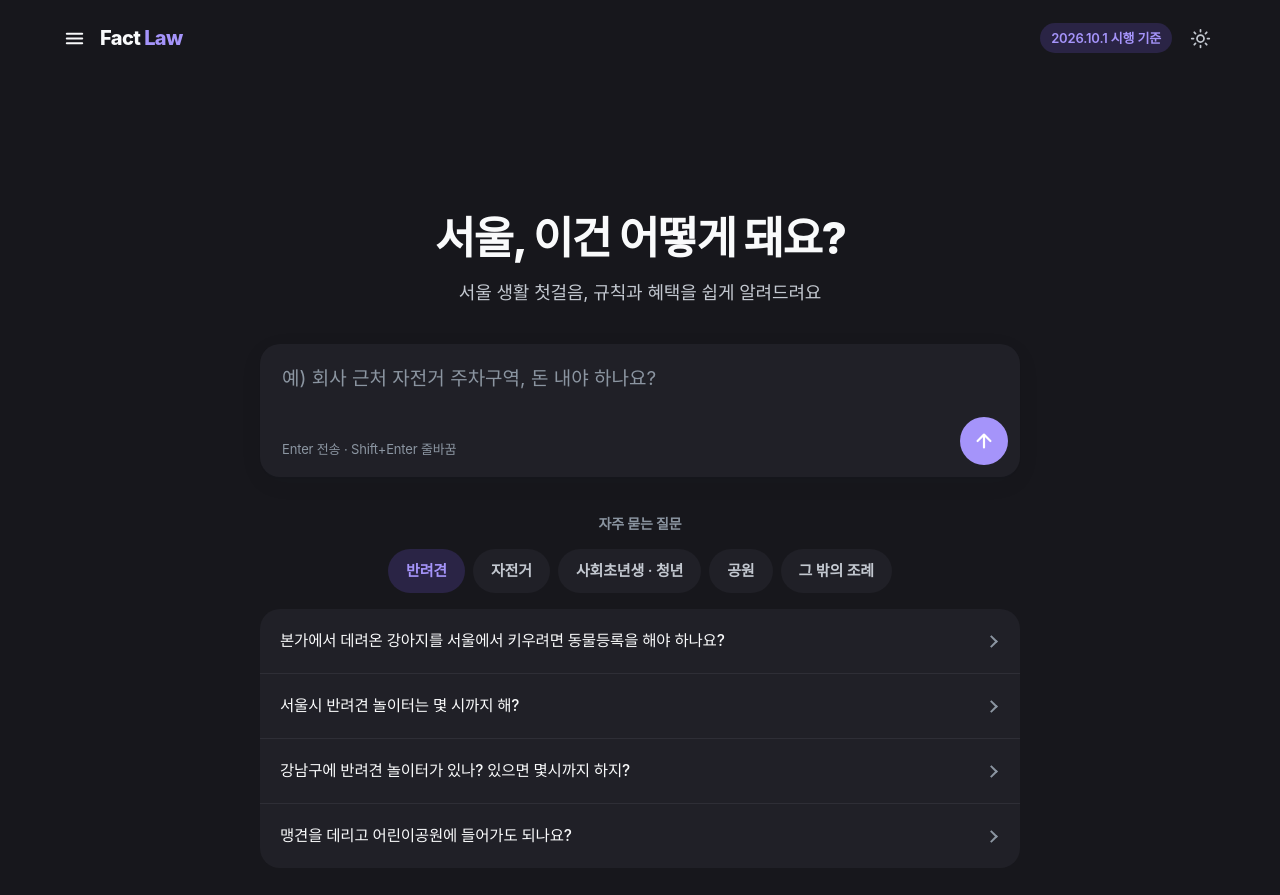
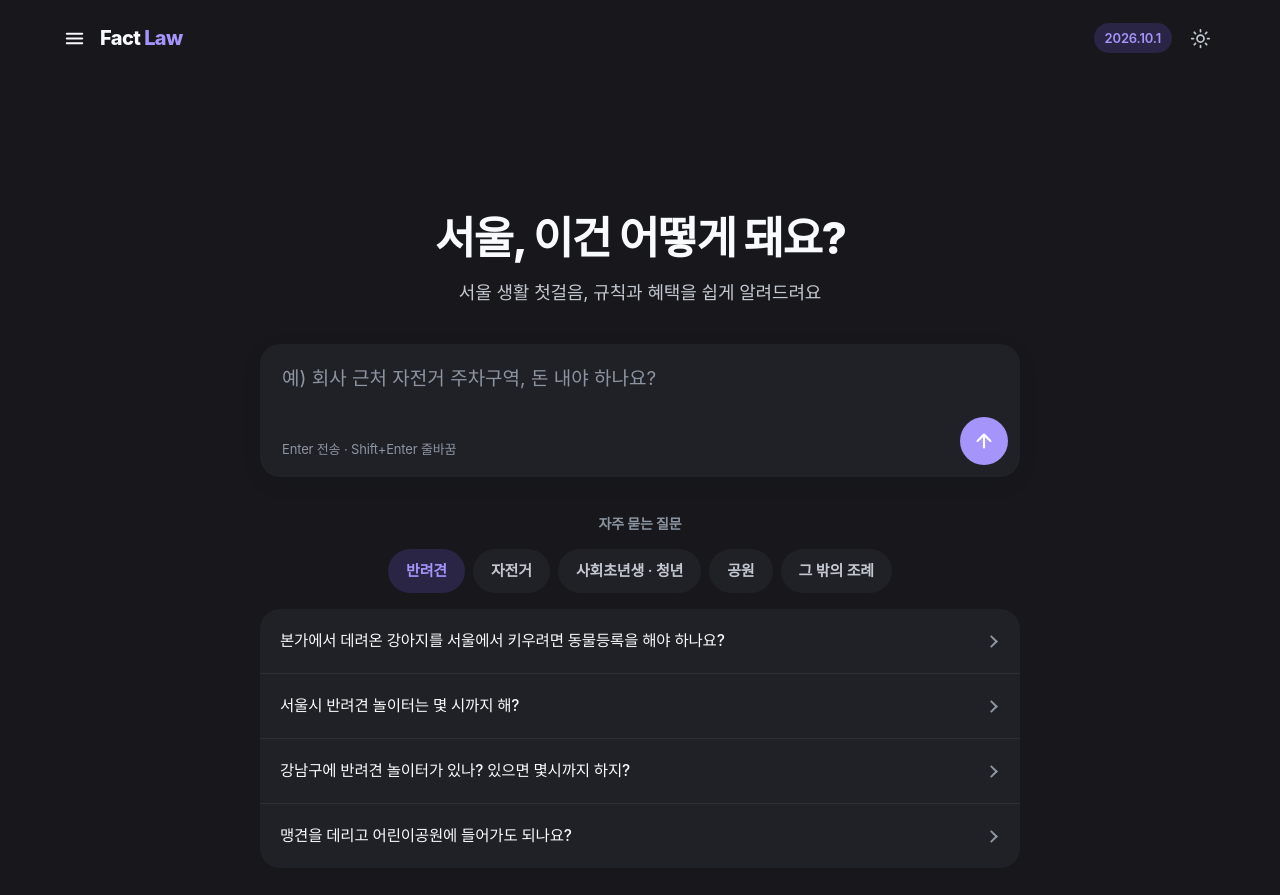
Before and after one commit to hwcho1120/AI-Q-A, a plain HTML site: page static/factlaw.html in a window 1280 px wide. Shown: the top 895 px of the page. Drawn offline with Linux system fonts and the light colour scheme; a web font is replaced by a local one.

Commit message:
style(ui): 기준일 칩은 날짜(2026.10.1)만 표시, 설명은 툴팁 유지
Co-Authored-By: Claude Opus 5.5 <noreply@anthropic.com>

```diff
--- a/static/factlaw.html
+++ b/static/factlaw.html
@@ -282,7 +282,7 @@ footer { margin: 12px 0 48px; padding: 20px 4px 0; font-size: 12.5px; line-heigh
       <button class="brand" id="home" type="button" aria-label="새 질문 시작하기">Fact <em>Law</em></button>
     </div>
     <div class="tools">
-      <span class="chip" title="2026년 10월 1일에 시행 중인 서울시 조례 6종을 기준으로 답해요. 조례별 실제 시행일은 답변 아래에 표시돼요." aria-label="2026년 10월 1일 시행 기준. 이날 시행 중인 서울시 조례 6종을 기준으로 답해요.">2026.10.1 시행 기준</span>
+      <span class="chip" title="2026년 10월 1일에 시행 중인 서울시 조례 6종을 기준으로 답해요. 조례별 실제 시행일은 답변 아래에 표시돼요." aria-label="2026년 10월 1일 시행 기준. 이날 시행 중인 서울시 조례 6종을 기준으로 답해요.">2026.10.1</span>
       <button class="theme" id="theme" type="button" aria-label="다크 모드로 바꾸기" title="화면 모드 바꾸기">
         <svg class="i-moon" viewBox="0 0 24 24" fill="none" stroke="currentColor" stroke-width="2" stroke-linecap="round" stroke-linejoin="round" aria-hidden="true"><path d="M21 12.8A9 9 0 1 1 11.2 3a7 7 0 0 0 9.8 9.8z"/></svg>
         <svg class="i-sun" viewBox="0 0 24 24" fill="none" stroke="currentColor" stroke-width="2" stroke-linecap="round" stroke-linejoin="round" aria-hidden="true"><circle cx="12" cy="12" r="4"/><path d="M12 2v2M12 20v2M4.9 4.9l1.4 1.4M17.7 17.7l1.4 1.4M2 12h2M20 12h2M4.9 19.1l1.4-1.4M17.7 6.3l1.4-1.4"/></svg>
```
